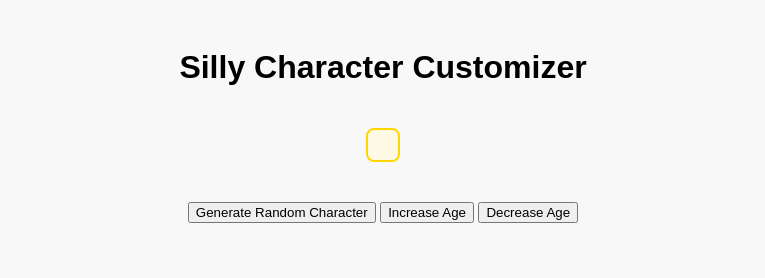
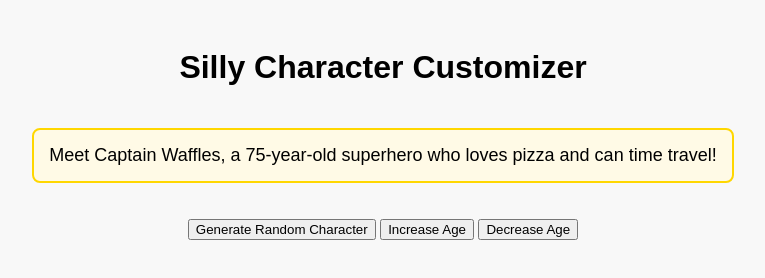
Before and after one commit to yash110905/COMP1073-F25, a plain HTML site: page Labs/Lab-2/sillyCharacter.html in a window 1280 px wide. Shown: the whole page, without its empty margins (257-1022 px from the left). Drawn offline with Linux system fonts and the light colour scheme.

Commit message:
changes in html

```diff
--- a/Labs/Lab-2/sillyCharacter.html
+++ b/Labs/Lab-2/sillyCharacter.html
@@ -16,6 +16,7 @@
     <button id="increaseAgeButton">Increase Age</button>
     <button id="decreaseAgeButton">Decrease Age</button>
 
-    <script src="js/sillyCharacter.js"></script>
+    <script src="sillyCharacter.js"></script>
+
 </body>
 </html>
```
